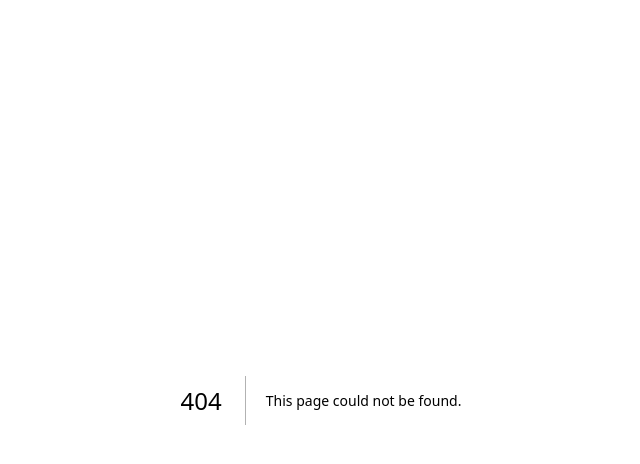
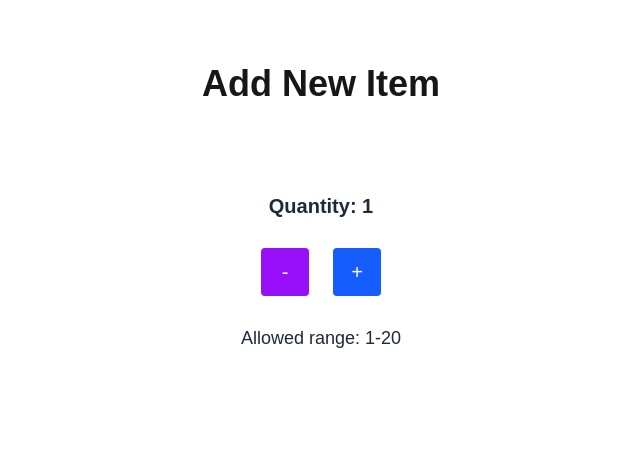
Before and after one commit to Ashawstrand/cprg306-assignments, a Next.js app: page /week-5 in a window 1280 px wide. Before the commit this address had no page. Shown: the top 464 px of the page, without its empty margins (319-959 px from the left). Built offline with nearby package versions, Linux system fonts and the light colour scheme.

Commit message:
added week-5 link to /app/page.js, created week-5 folder, and copied new-item.js and page.js from week-4 into week-5

```diff
--- a/app/page.js
+++ b/app/page.js
@@ -10,6 +10,7 @@ export default function Home() {
         <Link href="/week-2">Go to Week 2  </Link>
         <Link href="/week-3"> -- Go to Week 3</Link>
         <Link href="/week-4"> -- Go to Week 4</Link>
+        <Link href="/week-5"> -- Go to Week 5</Link>
       </p>
     </main>
   );
--- /dev/null
+++ b/app/week-5/new-item.js
@@ -0,0 +1,26 @@
+'use client';
+import { useState } from "react";
+
+export default function NewItem() {
+
+    const [quantity, setQuantity] = useState(1);
+
+    const increment = () => {
+        setQuantity((prev) => Math.min(prev + 1, 20));
+    };
+
+    const decrement = () => {
+        setQuantity((prev) => Math.max(prev - 1, 1));
+    }
+
+    return (
+        <div className="bg-white mx-auto max-w-sm mt-16 p-2 rounded">
+            <p className="text-gray-800 font-bold text-xl text-center m-4">Quantity: {quantity}</p>
+            <div className="flex justify-center">
+            <button className="bg-purple-600 m-3 text-xl text-white h-12 w-12 rounded hover:bg-purple-400" onClick={decrement}>-</button>
+            <button className="bg-blue-600 m-3 text-xl text-white h-12 w-12 rounded hover:bg-blue-500" onClick={increment}>+</button>
+            </div>
+            <p className="text-gray-800 text-lg text-center m-4">Allowed range: 1-20</p>
+        </div>
+    );
+}
--- /dev/null
+++ b/app/week-5/page.js
@@ -0,0 +1,13 @@
+import React from 'react';
+import NewItem from "./new-item";
+
+const Page = () => {
+    return (
+        <div>
+            <h1 className="font-bold text-center text-4xl mt-16 ">Add New Item</h1>
+            <NewItem />
+        </div>
+    );
+};
+
+export default Page;
```
